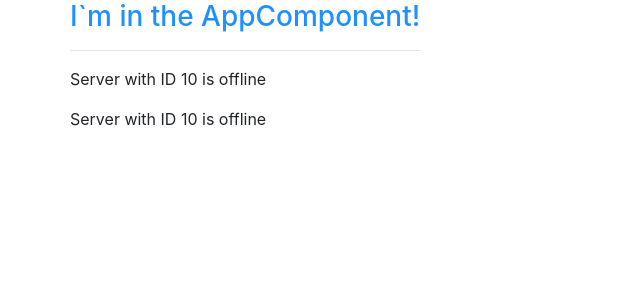
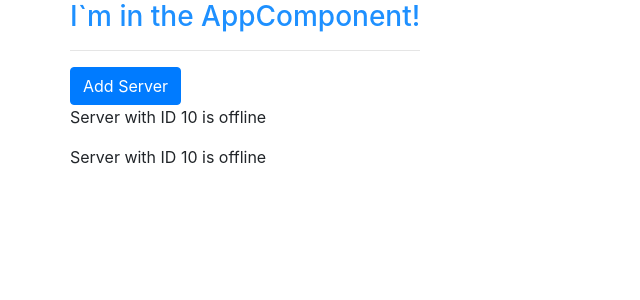
Before and after one commit to rochaskingdom/angular-complete-guide, an Angular app: page / in a window 1280 px wide. Shown: the top 300 px of the page, without its empty margins (0-640 px from the left). Built offline with nearby package versions, Linux system fonts and the light colour scheme.

Commit message:
Property Binding

```diff
--- a/src/app/servers/servers.component.html
+++ b/src/app/servers/servers.component.html
@@ -1 +1,3 @@
-<p>servers works!</p>
+<button class="btn btn-primary" [disabled]="!allowNewServer">Add Server</button>
+<app-server></app-server>
+<app-server></app-server>
--- a/src/app/servers/servers.component.ts
+++ b/src/app/servers/servers.component.ts
@@ -2,15 +2,21 @@
 
 @Component({
   selector: 'app-servers',
-  template: `
-  <app-server></app-server>
-  <app-server></app-server>`
-  ,
+  // template: `
+  //   <app-server></app-server>
+  //   <app-server></app-server>`,
+  templateUrl: './servers.component.html',
   styleUrls: ['./servers.component.css']
 })
 export class ServersComponent implements OnInit {
+  allowNewServer = false;
 
   constructor() {
+    setTimeout(() => {
+      this.allowNewServer = true;
+    }, 2000);
+    {
+    }
   }
 
   ngOnInit(): void {
```
